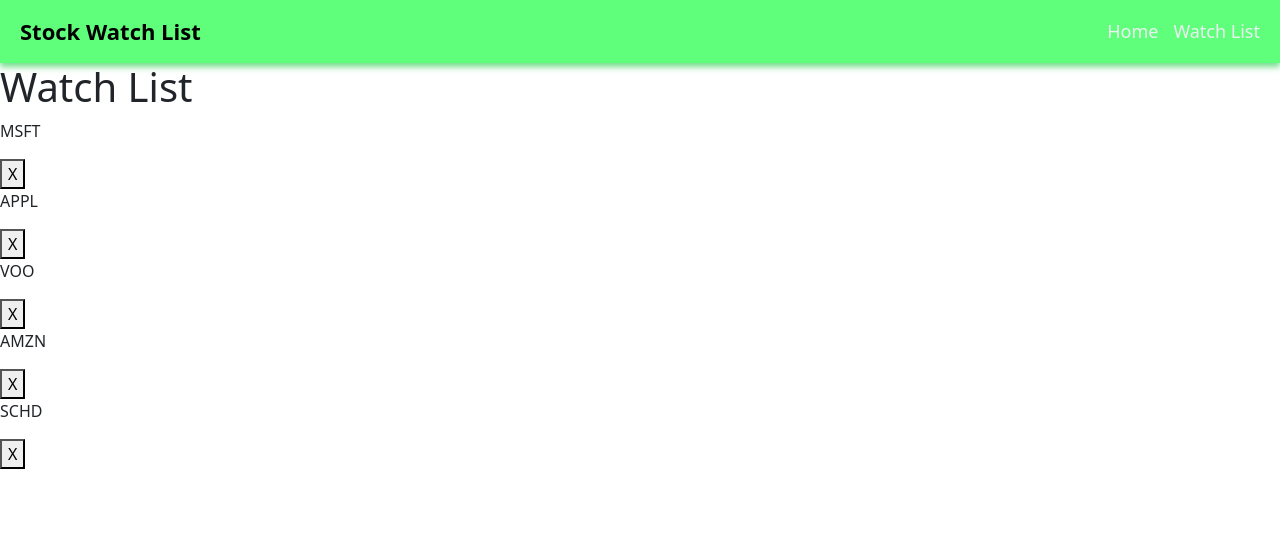
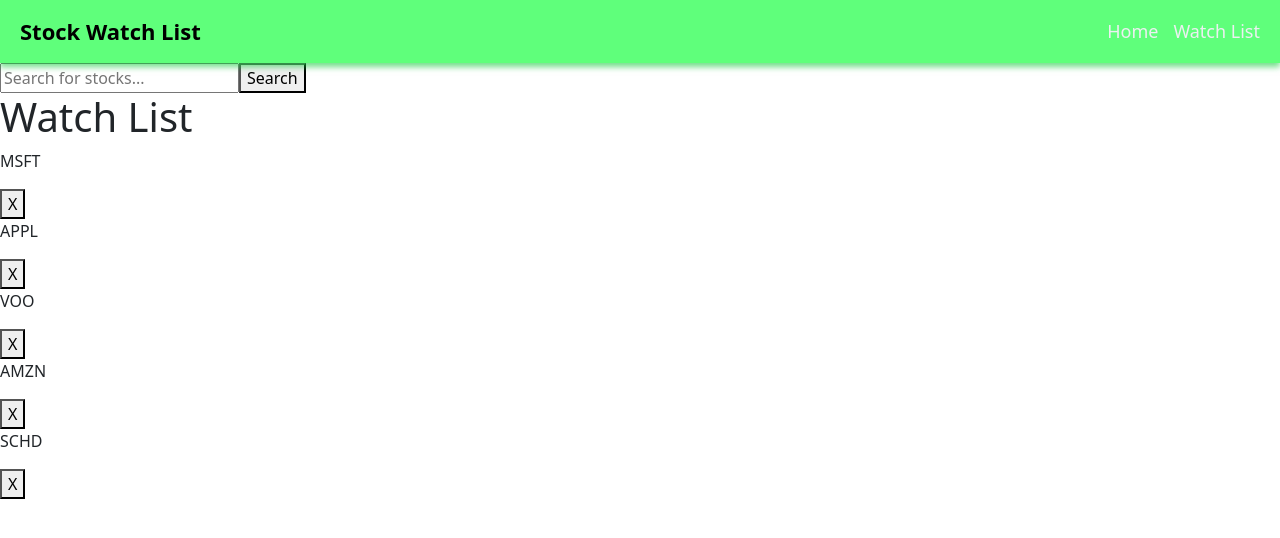
Before and after one commit to ethan-cha3/Stock-Market-Tracker, a React (Vite) app: page / in a window 1280 px wide. Shown: the top 538 px of the page. Built offline with nearby package versions, Linux system fonts and the light colour scheme.

Commit message:
Added Search Bar

```diff
--- a/src/pages/Home.tsx
+++ b/src/pages/Home.tsx
@@ -1,7 +1,33 @@
 import StockList from "../components/StockList";
+import { useState } from "react";
+import "../css/Home.css";
 
 const Home = () => {
-  return <StockList />;
+  const [searchQuery, setSearchQuery] = useState("");
+
+  const handleSearch = async (e: React.FormEvent) => {
+    e.preventDefault();
+    if (!searchQuery.trim()) return;
+    console.log("Searching for:", searchQuery);
+  };
+
+  return (
+    <div className="home">
+      <form onSubmit={handleSearch} className="search-form">
+        <input
+          type="text"
+          placeholder="Search for stocks..."
+          className="search-input"
+          value={searchQuery}
+          onChange={(e) => setSearchQuery(e.target.value)}
+        />
+        <button type="submit" className="search-button">
+          Search
+        </button>
+      </form>
+      <StockList />
+    </div>
+  );
 };
 
 export default Home;
```
Also changed, not shown: src/css/Home.css (added).
